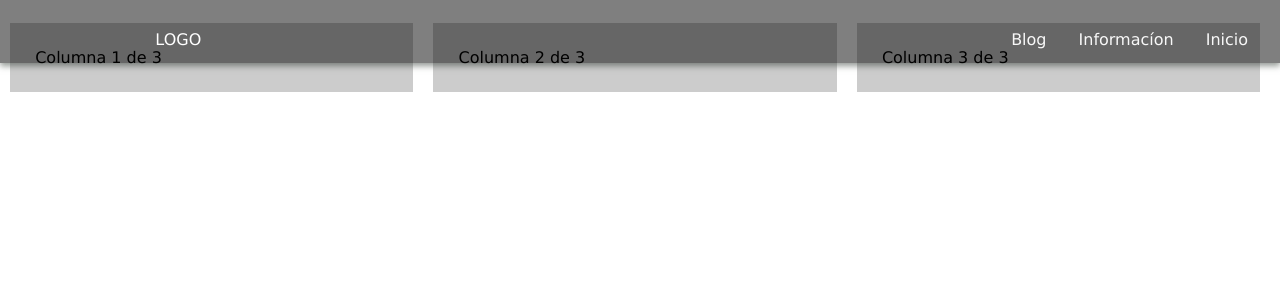
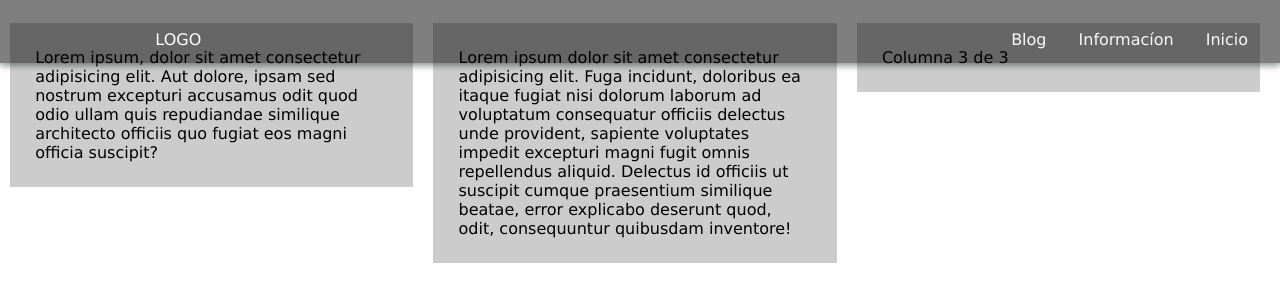
Before and after one commit to IzzyGrant/Pilares-Evidences, a plain HTML site: page primerapagwebAct6/index.html in a window 1280 px wide. Drawn offline with Linux system fonts and the light colour scheme.

Commit message:
10/dic/2021

```diff
--- a/primerapagwebAct6/index.html
+++ b/primerapagwebAct6/index.html
@@ -14,13 +14,13 @@
         <li><a href="#">Informacíon </a></li>
         <li><a href="#">Blog </a></li>
     </ul></nav>
-    <section>
+    <section">
     <div class="frow">
         <div class="col col3">
-         Columna 1 de 3
+         <p>Lorem ipsum, dolor sit amet consectetur adipisicing elit. Aut dolore, ipsam sed nostrum excepturi accusamus odit quod odio ullam quis repudiandae similique architecto officiis quo fugiat eos magni officia suscipit?</p>
         </div>
         <div class="col col3">
-         Columna 2 de 3
+         <p>Lorem ipsum dolor sit amet consectetur adipisicing elit. Fuga incidunt, doloribus ea itaque fugiat nisi dolorum laborum ad voluptatum consequatur officiis delectus unde provident, sapiente voluptates impedit excepturi magni fugit omnis repellendus aliquid. Delectus id officiis ut suscipit cumque praesentium similique beatae, error explicabo deserunt quod, odit, consequuntur quibusdam inventore!</p>
         </div>
         <div class="col col3">
          Columna 3 de 3
```
